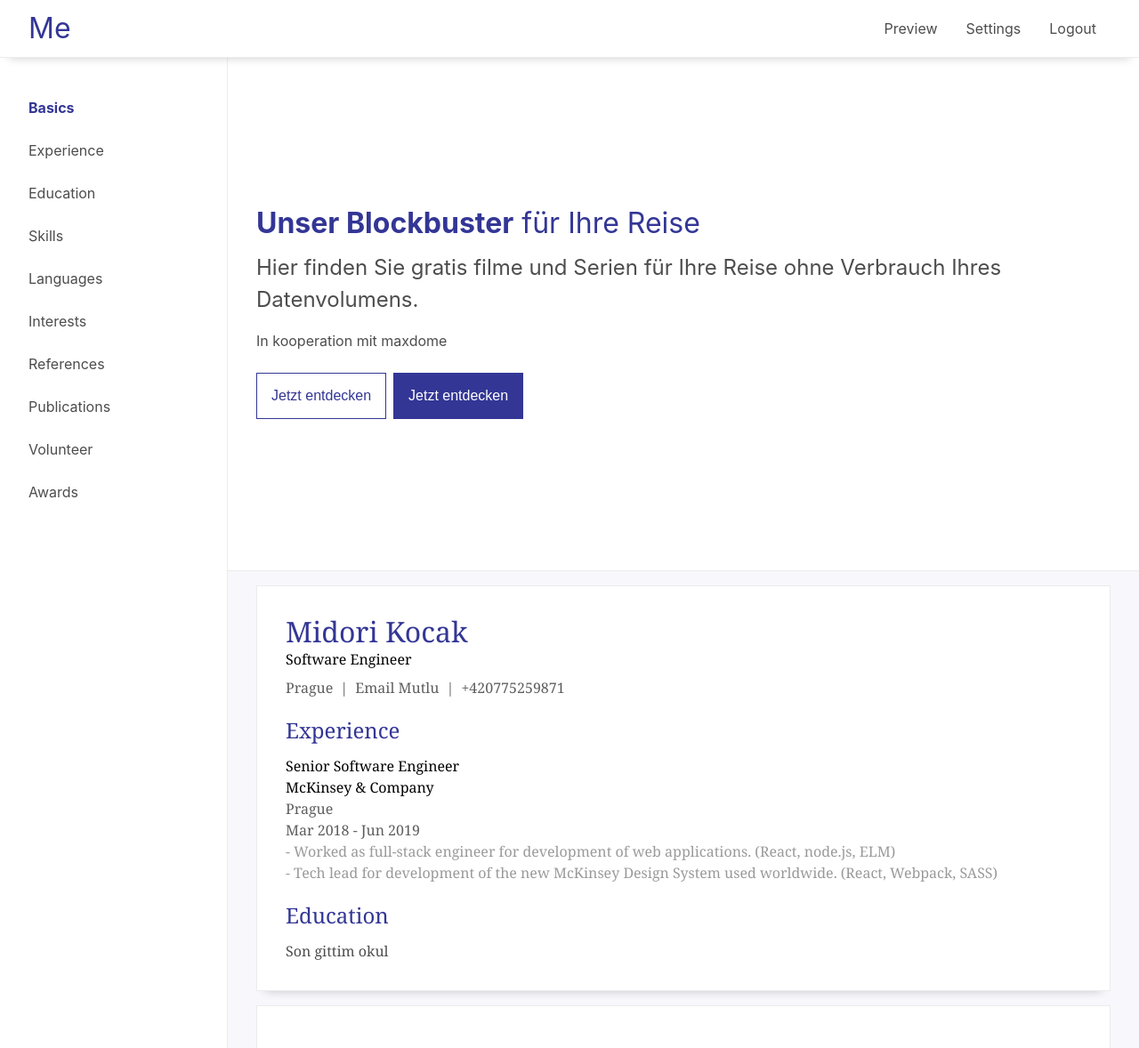
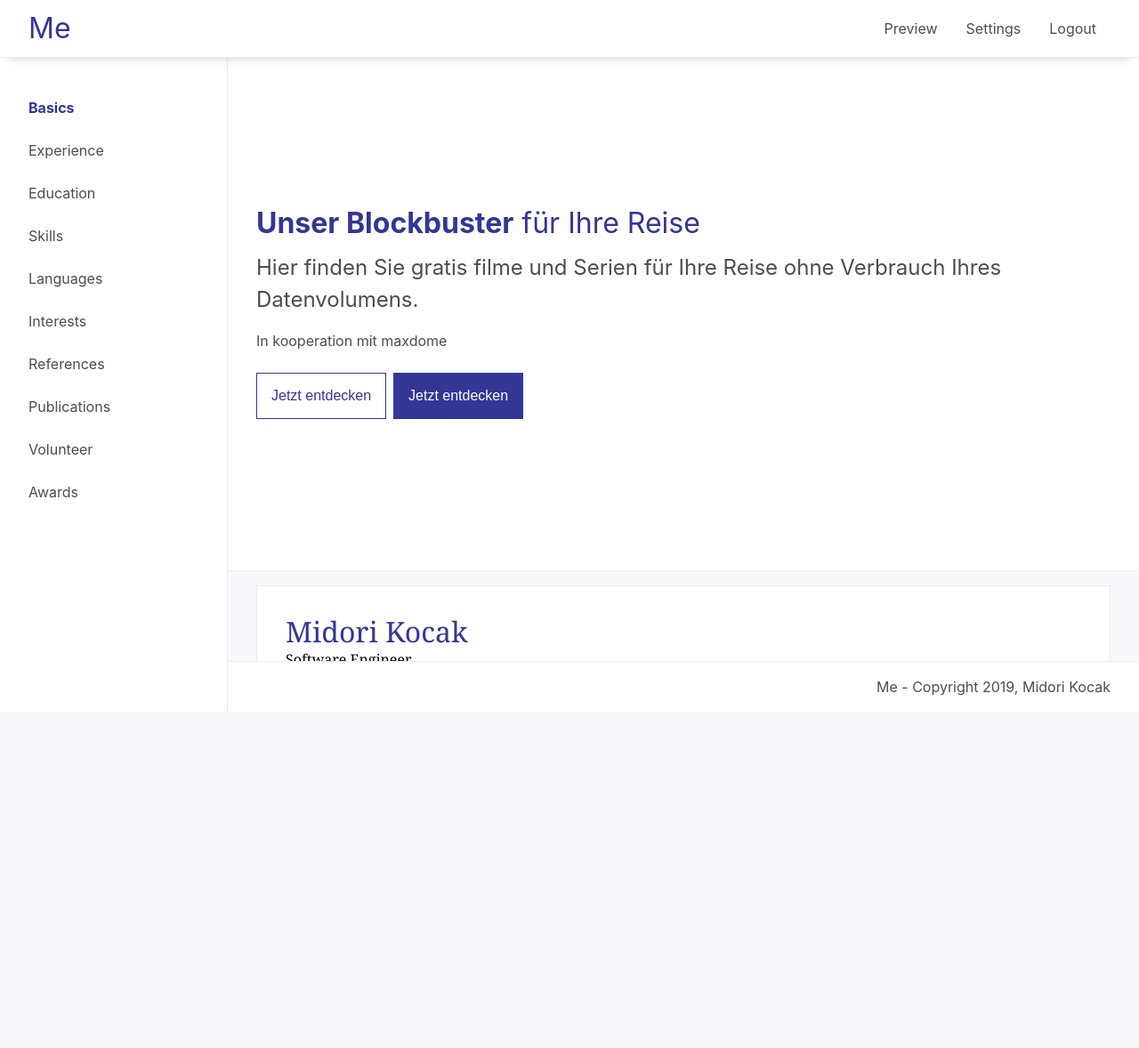
Before and after one commit to midorikocak/midori, a plain HTML site: page index.html in a window 1280 px wide. Shown: the top 1178 px of the page at 89% size. After the commit the page ends 800 px from the top, so only its background shows below. Drawn offline with Linux system fonts and the light colour scheme.

Commit message:
fixed sidebar and header

```diff
--- a/css/stylesheet.css
+++ b/css/stylesheet.css
@@ -69,7 +69,7 @@ body {
 /* Layout */
 
 body {
-    grid-template-areas: "header header" "nav  main" "footer  footer";
+    grid-template-areas: "header header" "nav  main" "nav  footer";
     grid-template-columns: minmax(auto, 2fr) 8fr;
     grid-template-rows: auto 1fr auto;
 }
@@ -130,6 +130,7 @@ body {
     display: grid;
     grid-gap: 1rem;
     grid-area: main;
+    overflow-y: scroll;
 }
 
 .footer {
@@ -244,7 +245,6 @@ main > .card:last-child {
     padding: 2rem;
     border: 1px solid #ececec;
     box-shadow: var(--shadow);
-    overflow-x: auto;
 }
 
 .copyright {
```
